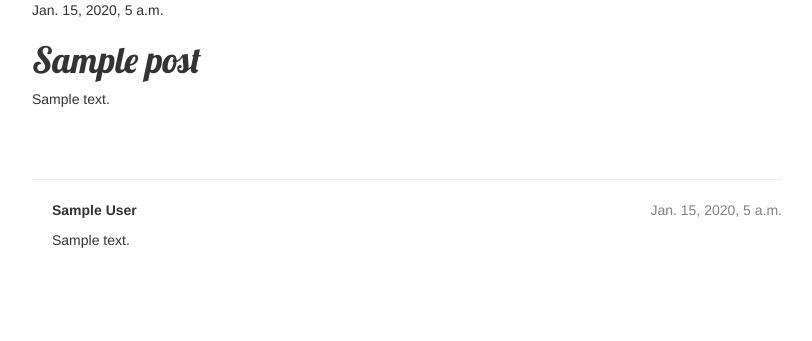
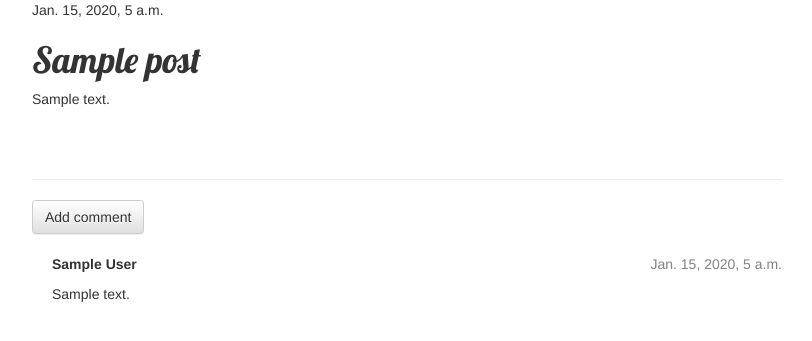
Before and after one commit to donnywdavis/my-first-blog, a Django app: page /post/1/ in a window 1280 px wide. Shown: the part 144-485 px from the top of the page, without its empty margins (23-835 px from the left). Run offline with Django 3.2, Linux system fonts and the light colour scheme; tables that the repository leaves empty hold one stand-in row (values such as "Sample post"); some libraries are stand-ins or nearby versions.

Commit message:
Add logic for adding and approving comments

```diff
--- a/blog/models.py
+++ b/blog/models.py
@@ -12,6 +12,9 @@ class Post(models.Model):
     def publish(self):
         self.published_date = timezone.now()
         self.save()
+
+    def approved_comments(self):
+        return self.comments.filter(approved_comment=True)
 
     def __str__(self):
         return self.title
--- a/blog/templates/blog/post_detail.html
+++ b/blog/templates/blog/post_detail.html
@@ -18,12 +18,21 @@
     </div>
 
     <hr>
+    <a class="btn btn-default" href="{% url "add_comment_to_post" pk=post.pk %}">Add comment</a>
     {% for comment in post.comments.all %}
-        <div class="comment">
-            <div class="date">{{ comment.created_date }}</div>
-            <strong>{{ comment.author }}</strong>
-            <p>{{ comment.text|linebreaks }}</p>
-        </div>
+        {% if user.is_authenticated or comment.approved_comment %}
+            <div class="comment">
+                <div class="date">
+                    {{ comment.created_date }}
+                    {% if not comment.approved_comment %}
+                        <a class="btn btn-default" href="{% url "comment_remove" pk=comment.pk %}"><span class="glyphicon glyphicon-remove"></span></a>
+                        <a class="btn btn-default" href="{% url "comment_approve" pk=comment.pk %}"><span class="glyphicon glyphicon-ok"></span></a>
+                    {% endif %}
+                </div>
+                <strong>{{ comment.author }}</strong>
+                <p>{{ comment.text|linebreaks }}</p>
+            </div>
+        {% endif %}
     {% empty %}
         <p>No comments here yet :(</p>
     {% endfor %}
--- a/blog/templates/blog/post_list.html
+++ b/blog/templates/blog/post_list.html
@@ -8,7 +8,7 @@
             </div>
             <h1><a href="{% url 'post_detail' pk=post.pk %}">{{ post.title }}</a></h1>
             <p>{{ post.text|linebreaks }}</p>
-            <a href="{% url "blog.views.post_detail" pk=post.pk %}">Comments: {{ post.comments.count }}</a>
+            <a href="{% url "blog.views.post_detail" pk=post.pk %}">Comments: {{ post.approved_comments.count }}</a>
         </div>
     {% endfor %}
 {% endblock %}
--- a/blog/urls.py
+++ b/blog/urls.py
@@ -7,6 +7,9 @@ urlpatterns = [
     url(r'^post/(?P<pk>[0-9]+)/edit/$', views.post_edit, name='post_edit'),
     url(r'^post/(?P<pk>[0-9]+)/publish/$', views.post_publish, name='post_publish'),
     url(r'^post/(?P<pk>[0-9]+)/remove/$', views.post_remove, name='post_remove'),
+    url(r'^post/(?P<pk>[0-9]+)/comment/$', views.add_comment_to_post, name='add_comment_to_post'),
     url(r'^post/new/$', views.post_new, name='post_new'),
     url(r'^drafts/$', views.post_draft_list, name='post_draft_list'),
+    url(r'^comment/(?P<pk>[0-9]+)/approve/$', views.comment_approve, name='comment_approve'),
+    url(r'^comment/(?P<pk>[0-9]+)/remove/$', views.comment_remove, name='comment_remove'),
 ]
--- a/blog/views.py
+++ b/blog/views.py
@@ -1,8 +1,8 @@
 from django.shortcuts import render, get_object_or_404, redirect
 from django.utils import timezone
 from django.contrib.auth.decorators import login_required
-from .models import Post
-from .forms import PostForm
+from .models import Post, Comment
+from .forms import PostForm, CommentForm
 
 
 def post_list(request):
@@ -66,3 +66,31 @@ def post_remove(request, pk):
     post = get_object_or_404(Post, pk=pk)
     post.delete()
     return redirect('blog.views.post_list')
+
+
+def add_comment_to_post(request, pk):
+    post = get_object_or_404(Post, pk=pk)
+    if request.method == 'POST':
+        form = CommentForm(request.POST)
+        if form.is_valid():
+            comment = form.save(commit=False)
+            comment.post = post
+            comment.save()
+            return redirect('blog.views.post_detail', pk=post.pk)
+    else:
+        form = CommentForm()
+
+    return render(request, 'blog/add_comment_to_post.html', {'form': form})
+
+
+def comment_approve(request, pk):
+    comment = get_object_or_404(Comment, pk=pk)
+    comment.approve()
+    return redirect('blog.views.post_detail', pk=comment.post.pk)
+
+
+def comment_remove(request, pk):
+    comment = get_object_or_404(Comment, pk=pk)
+    post_pk = comment.post.pk
+    comment.delete()
+    return redirect('blog.views.post_detail', pk=post_pk)
```
Also changed, not shown: blog/forms.py (+7 -1 lines), blog/templates/blog/add_comment_to_post.html (added, +10 -0 lines).
